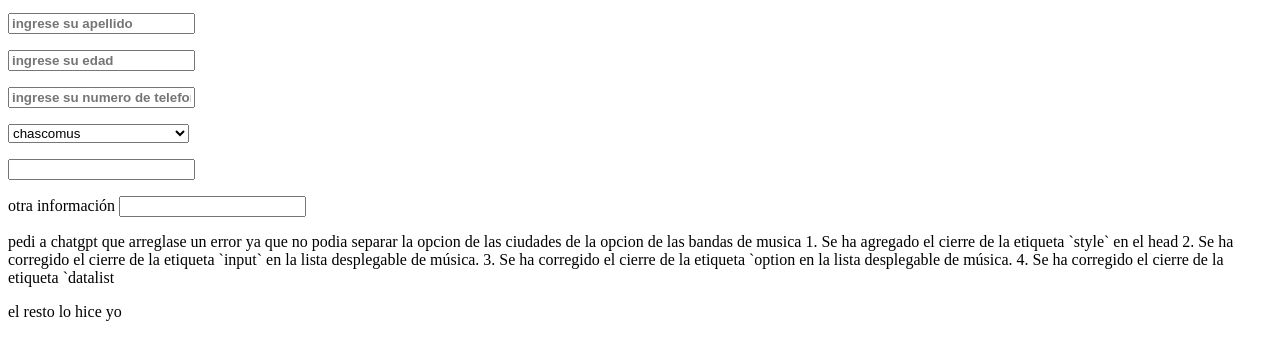
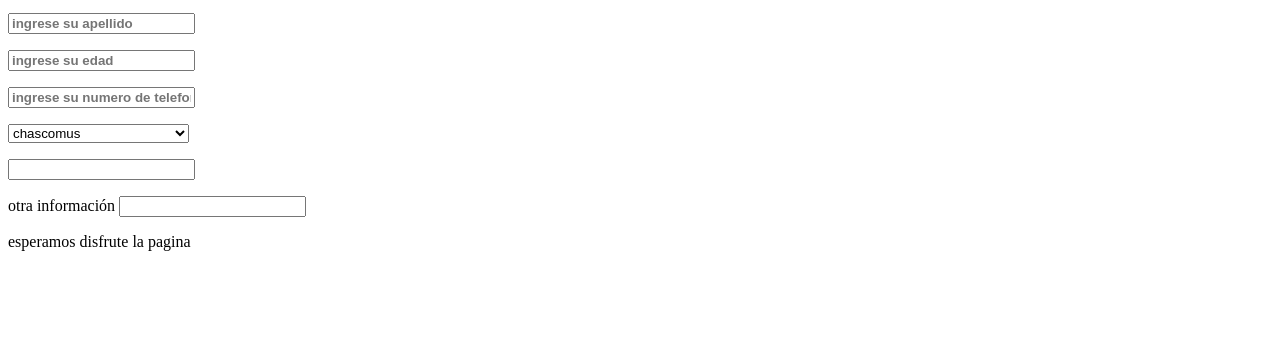
Before and after one commit to facundo-1/pdisc, a plain HTML site: page tp1 facundo morales.html in a window 1280 px wide. Shown: the part 104-464 px from the top of the page. Drawn offline with Linux system fonts and the light colour scheme.

Commit message:
Update tp1 facundo morales.html

```diff
--- a/tp1 facundo morales.html
+++ b/tp1 facundo morales.html
@@ -46,12 +46,7 @@
         <option value="glichery">
     </datalist>
     <p>otra información <input class="otros" id="otros"></p>
-    <footer>     <p> pedi a chatgpt que arreglase un error ya que no podia separar la opcion de las ciudades de la opcion de las bandas de musica
-        1. Se ha agregado el cierre de la etiqueta `style` en el head
-            2. Se ha corregido el cierre de la etiqueta `input` en la lista desplegable de música.
-            3. Se ha corregido el cierre de la etiqueta `option en la lista desplegable de música.
-            4. Se ha corregido el cierre de la etiqueta `datalist </p>
-               <p> el resto lo hice yo </p>
+    <footer>     <p> esperamos disfrute la pagina </p>
 
     </footer>
 </body>
```
